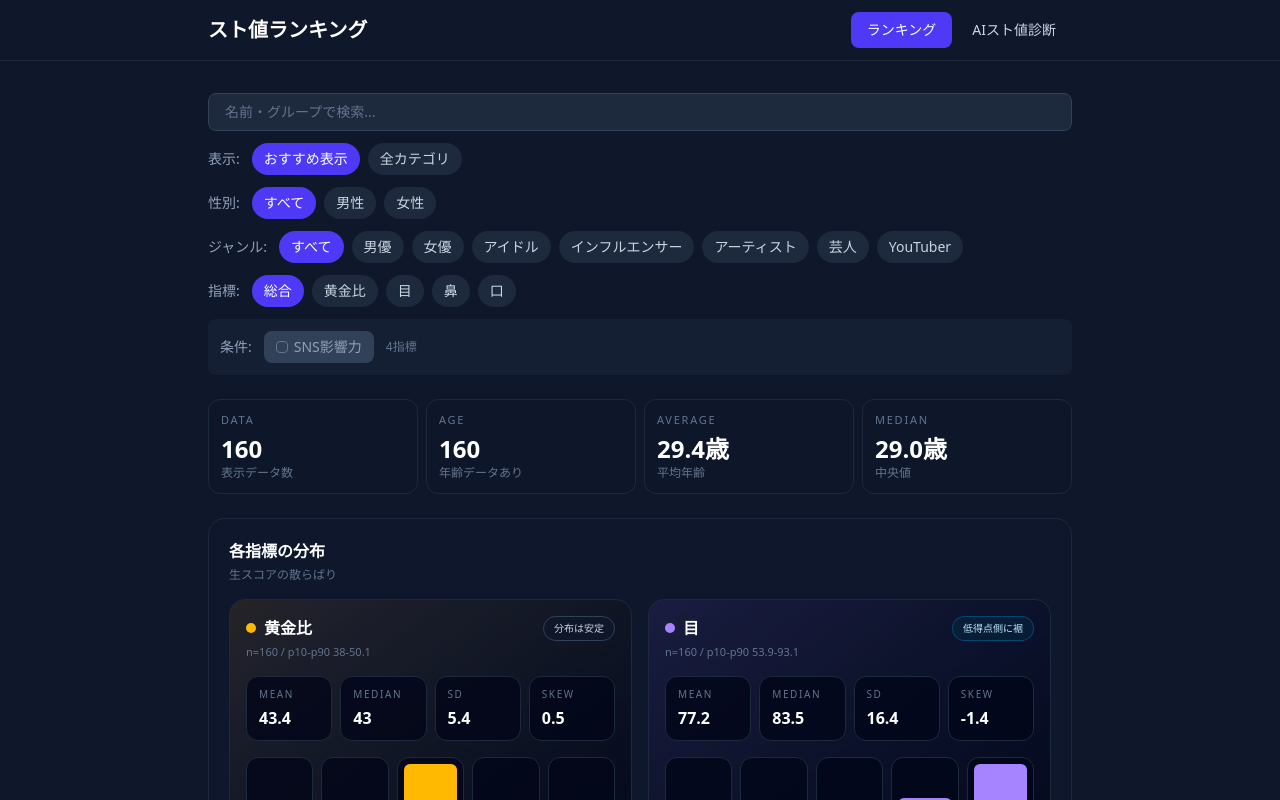
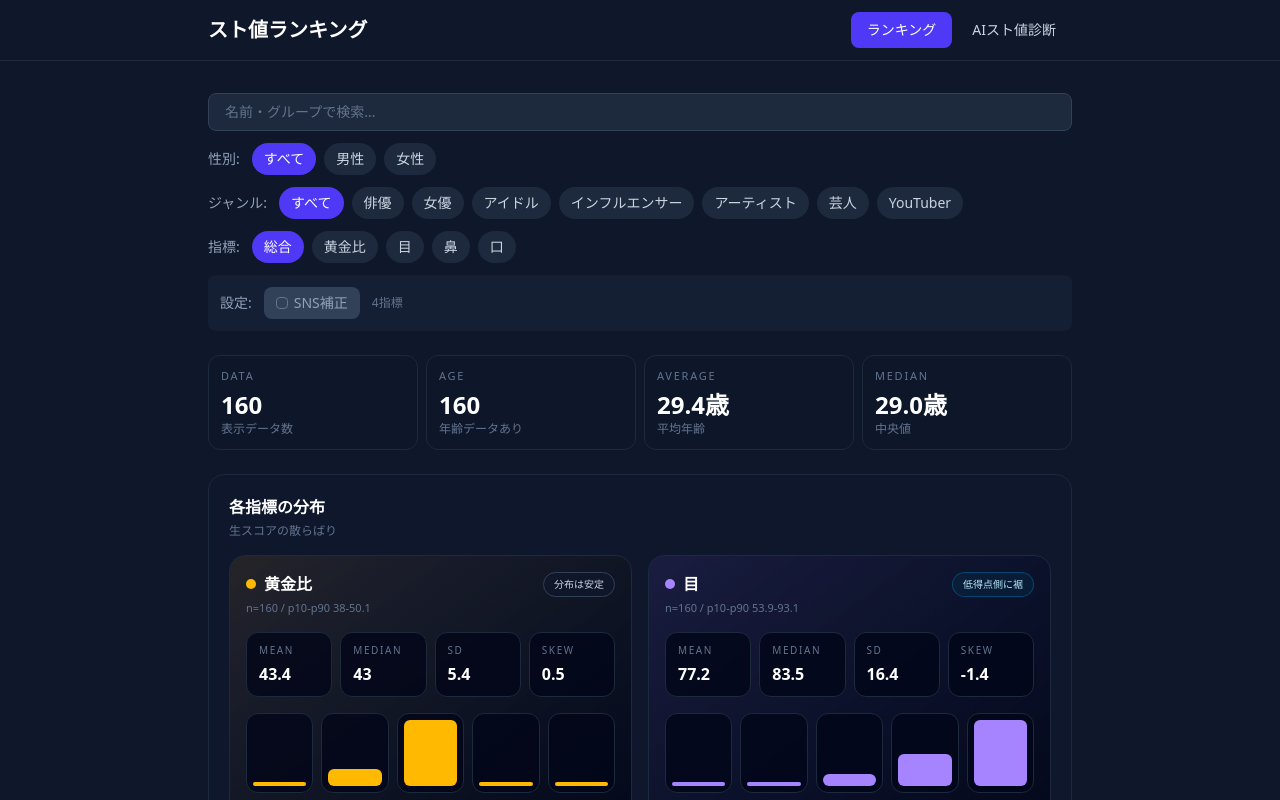
Before and after one commit to jim-auto/charm-ranking-and-lookalike, a React (Vite) app in the folder web/: page /#/ in a window 1280 px wide. Shown: the top 800 px of the page. Built offline with nearby package versions, Linux system fonts and the light colour scheme.

Commit message:
Simplify ranking scope UI

```diff
--- a/web/src/pages/RankingPage.tsx
+++ b/web/src/pages/RankingPage.tsx
@@ -23,13 +23,8 @@ const genderFilters = [
   { value: 'female', label: '女性' },
 ];
 
-const rankingScopes = [
-  { value: 'recommended', label: 'おすすめ表示' },
-  { value: 'all', label: '全カテゴリ' },
-] as const;
-
 const categoryLabels: Record<string, string> = {
-  actor: '男優',
+  actor: '俳優',
   actress: '女優',
   idol: 'アイドル',
   influencer: 'インフルエンサー',
@@ -57,14 +52,6 @@ const categoryOrder = [
   'prowrestler',
   'youtuber',
 ];
-
-type RankingScope = (typeof rankingScopes)[number]['value'];
-
-function filterRecommendedEntries(celebrities: Celebrity[]): Celebrity[] {
-  let list = celebrities.filter((celebrity) => celebrity.faceValidationStatus !== 'rejected');
-  list = list.filter((celebrity) => celebrity.rankingEligible !== false);
-  return list;
-}
 
 function median(values: number[]): number | null {
   if (values.length === 0) return null;
@@ -96,7 +83,6 @@ function sortCategoryValues(a: string, b: string): number {
 
 export default function RankingPage() {
   const [celebrities, setCelebrities] = useState<Celebrity[]>([]);
-  const [rankingScope, setRankingScope] = useState<RankingScope>('recommended');
   const [rankingMetric, setRankingMetric] = useState<RankingMetric>('overall');
   const [genderFilter, setGenderFilter] = useState('');
   const [categoryFilter, setCategoryFilter] = useState('');
@@ -116,35 +102,38 @@ export default function RankingPage() {
 
   useEffect(() => {
     setPage(1);
-  }, [rankingScope, rankingMetric, genderFilter, categoryFilter, searchQuery, useSns]);
+  }, [rankingMetric, genderFilter, categoryFilter, searchQuery, useSns]);
 
-  const siteCelebrities = useMemo(
-    () => filterPublicSiteCelebrities(celebrities),
-    [celebrities]
+  const visibleCelebrities = useMemo(
+    () =>
+      filterPublicSiteCelebrities(celebrities).filter(
+        (celebrity) => celebrity.faceValidationStatus !== 'rejected',
+      ),
+    [celebrities],
   );
 
   const allMetricDistributions = useMemo(
-    () => calculateMetricDistributions(siteCelebrities),
-    [siteCelebrities]
+    () => calculateMetricDistributions(visibleCelebrities),
+    [visibleCelebrities],
   );
 
   const toDeviation = useMemo(() => {
-    if (siteCelebrities.length === 0) return (_score: number, _sns: boolean) => 0;
-    const convFace = createGeneralScoreDeviationConverter(siteCelebrities, 'face');
-    const convFaceSns = createGeneralScoreDeviationConverter(siteCelebrities, 'faceSns');
-    return (score: number, sns: boolean) => {
-      if (sns) return convFaceSns(score);
-      return convFace(score);
-    };
-  }, [siteCelebrities]);
+    if (visibleCelebrities.length === 0) return (_score: number, _sns: boolean) => 0;
+    const convFace = createGeneralScoreDeviationConverter(visibleCelebrities, 'face');
+    const convFaceSns = createGeneralScoreDeviationConverter(visibleCelebrities, 'faceSns');
+    return (score: number, sns: boolean) => (sns ? convFaceSns(score) : convFace(score));
+  }, [visibleCelebrities]);
 
-  const toMetricDeviation = useMemo(() => {
-    return (metric: DetailRankingMetric, rawValue: number) =>
-      calculateMetricDeviation(rawValue, allMetricDistributions[metric]);
-  }, [allMetricDistributions]);
+  const toMetricDeviation = useMemo(
+    () => (metric: DetailRankingMetric, rawValue: number) =>
+      calculateMetricDeviation(rawValue, allMetricDistributions[metric]),
+    [allMetricDistributions],
+  );
 
   const categoryFilters = useMemo(() => {
-    const values = Array.from(new Set(siteCelebrities.map((c) => c.category).filter(Boolean))).sort(sortCategoryValues);
+    const values = Array.from(
+      new Set(visibleCelebrities.map((c) => c.category).filter(Boolean)),
+    ).sort(sortCategoryValues);
     return [
       { value: '', label: 'すべて' },
       ...values.map((value) => ({
@@ -152,65 +141,58 @@ export default function RankingPage() {
         label: categoryLabels[value] ?? value,
       })),
     ];
-  }, [siteCelebrities]);
+  }, [visibleCelebrities]);
 
   const selectedMetric = useMemo(
-    () => rankingMetricOptions.find((option) => option.value === rankingMetric) ?? rankingMetricOptions[0],
-    [rankingMetric]
+    () =>
+      rankingMetricOptions.find((option) => option.value === rankingMetric) ??
+      rankingMetricOptions[0],
+    [rankingMetric],
   );
   const usesOverallScore = isOverallMetric(rankingMetric);
 
   const sorted = useMemo(() => {
-      let list =
-      rankingScope === 'recommended'
-        ? filterRecommendedEntries(siteCelebrities)
-        : siteCelebrities.filter((celebrity) => celebrity.faceValidationStatus !== 'rejected');
-    if (genderFilter) list = list.filter((c) => c.gender === genderFilter);
-    if (categoryFilter) list = list.filter((c) => c.category === categoryFilter);
+    let list = [...visibleCelebrities];
+
+    if (genderFilter) list = list.filter((celebrity) => celebrity.gender === genderFilter);
+    if (categoryFilter) list = list.filter((celebrity) => celebrity.category === categoryFilter);
     if (searchQuery) {
       const q = searchQuery.toLowerCase();
-      list = list.filter((c) =>
-        c.name.toLowerCase().includes(q) ||
-        (c.group && c.group.toLowerCase().includes(q))
+      list = list.filter(
+        (celebrity) =>
+          celebrity.name.toLowerCase().includes(q) ||
+          (celebrity.group && celebrity.group.toLowerCase().includes(q)),
       );
     }
     if (!usesOverallScore) {
       list = list.filter((celebrity) => typeof celebrity.details?.[rankingMetric] === 'number');
     }
+
     list.sort((a, b) => {
       const aValue = getRankingMetricValue(a, rankingMetric, false, useSns);
       const bValue = getRankingMetricValue(b, rankingMetric, false, useSns);
       return bValue - aValue;
     });
+
     return list;
-  }, [
-    siteCelebrities,
-    rankingScope,
-    rankingMetric,
-    genderFilter,
-    categoryFilter,
-    searchQuery,
-    useSns,
-  ]);
+  }, [visibleCelebrities, genderFilter, categoryFilter, searchQuery, rankingMetric, useSns, usesOverallScore]);
 
   const summary = useMemo(() => {
     const ages = sorted
-      .map((c) => c.age)
+      .map((celebrity) => celebrity.age)
       .filter((age): age is number => typeof age === 'number');
-    const averageAge =
-      ages.length > 0 ? ages.reduce((sum, age) => sum + age, 0) / ages.length : null;
 
     return {
       total: sorted.length,
       ageCount: ages.length,
-      averageAge,
+      averageAge: ages.length > 0 ? ages.reduce((sum, age) => sum + age, 0) / ages.length : null,
       medianAge: median(ages),
     };
   }, [sorted]);
 
   const filteredMetricDistributions = useMemo(
     () => calculateMetricDistributions(sorted),
-    [sorted]
+    [sorted],
   );
 
   const totalPages = Math.ceil(sorted.length / perPage);
@@ -230,52 +212,35 @@ export default function RankingPage() {
       </div>
 
       <div className="mb-3 flex flex-wrap items-center gap-2">
-        <span className="mr-1 text-sm text-slate-400">表示:</span>
-        {rankingScopes.map((scope) => (
+        <span className="mr-1 text-sm text-slate-400">性別:</span>
+        {genderFilters.map((filter) => (
           <button
-            key={scope.value}
-            onClick={() => setRankingScope(scope.value)}
+            key={filter.value}
+            onClick={() => setGenderFilter(filter.value)}
             className={`rounded-full px-3 py-1.5 text-sm font-medium transition-colors ${
-              rankingScope === scope.value
+              genderFilter === filter.value
                 ? 'bg-indigo-600 text-white'
                 : 'bg-slate-800 text-slate-300 hover:bg-slate-700'
             }`}
           >
-            {scope.label}
-          </button>
-        ))}
-      </div>
-
-      <div className="mb-3 flex flex-wrap items-center gap-2">
-        <span className="mr-1 text-sm text-slate-400">性別:</span>
-        {genderFilters.map((g) => (
-          <button
-            key={g.value}
-            onClick={() => setGenderFilter(g.value)}
-            className={`rounded-full px-3 py-1.5 text-sm font-medium transition-colors ${
-              genderFilter === g.value
-                ? 'bg-indigo-600 text-white'
-                : 'bg-slate-800 text-slate-300 hover:bg-slate-700'
-            }`}
-          >
-            {g.label}
+            {filter.label}
           </button>
         ))}
       </div>
 
       <div className="mb-3 flex flex-wrap items-center gap-2">
         <span className="mr-1 text-sm text-slate-400">ジャンル:</span>
-        {categoryFilters.map((cat) => (
+        {categoryFilters.map((filter) => (
           <button
-            key={cat.value}
-            onClick={() => setCategoryFilter(cat.value)}
+            key={filter.value}
+            onClick={() => setCategoryFilter(filter.value)}
             className={`rounded-full px-3 py-1.5 text-sm font-medium transition-colors ${
-              categoryFilter === cat.value
+              categoryFilter === filter.value
                 ? 'bg-indigo-600 text-white'
                 : 'bg-slate-800 text-slate-300 hover:bg-slate-700'
             }`}
           >
-            {cat.label}
+            {filter.label}
           </button>
         ))}
       </div>
@@ -299,7 +264,7 @@ export default function RankingPage() {
       </div>
 
       <div className="mb-6 flex flex-wrap items-center gap-3 rounded-lg bg-slate-800/50 p-3">
-        <span className="text-sm text-slate-400">条件:</span>
+        <span className="text-sm text-slate-400">設定:</span>
 
         <button
           onClick={() => setUseSns(!useSns)}
@@ -312,18 +277,22 @@ export default function RankingPage() {
               : 'cursor-not-allowed bg-slate-800 text-slate-600'
           }`}
         >
-          <span className={`inline-block h-3 w-3 rounded-sm border ${
-            usesOverallScore && useSns ? 'border-white bg-white' : 'border-slate-500'
-          }`}>
+          <span
+            className={`inline-block h-3 w-3 rounded-sm border ${
+              usesOverallScore && useSns ? 'border-white bg-white' : 'border-slate-500'
+            }`}
+          >
             {usesOverallScore && useSns && (
-              <span className="block text-center text-xs font-bold leading-3 text-emerald-600">✓</span>
+              <span className="block text-center text-xs font-bold leading-3 text-emerald-600">
+                ✓
+              </span>
             )}
           </span>
-          SNS影響力
+          SNS補正
         </button>
 
         <span className="text-xs text-slate-500">
-          {!usesOverallScore && `${selectedMetric.label}の単体ランキング`}
+          {!usesOverallScore && `${selectedMetric.label}の単独ランキング`}
           {usesOverallScore && !useSns && '4指標'}
           {usesOverallScore && useSns && '4指標 70% + SNS 30%'}
         </span>
@@ -337,7 +306,9 @@ export default function RankingPage() {
         </div>
         <div className="rounded-xl border border-slate-800 bg-slate-900/70 px-3 py-3">
           <div className="text-[11px] uppercase tracking-[0.16em] text-slate-500">Age</div>
-          <div className="mt-1 text-xl font-semibold text-white sm:text-2xl">{summary.ageCount}</div>
+          <div className="mt-1 text-xl font-semibold text-white sm:text-2xl">
+            {summary.ageCount}
+          </div>
           <div className="text-xs text-slate-500">年齢データあり</div>
         </div>
         <div className="rounded-xl border border-slate-800 bg-slate-900/70 px-3 py-3">
@@ -365,18 +336,18 @@ export default function RankingPage() {
       ) : (
         <>
           <div className="space-y-2.5 sm:space-y-3">
-            {paged.map((celeb, i) => (
+            {paged.map((celebrity, index) => (
               <CelebrityCard
-                key={celeb.id}
-                celebrity={celeb}
-                rank={rankOffset + i + 1}
+                key={celebrity.id}
+                celebrity={celebrity}
+                rank={rankOffset + index + 1}
                 metric={rankingMetric}
                 metricDeviation={
                   isOverallMetric(rankingMetric)
                     ? null
                     : toMetricDeviation(
                         rankingMetric,
-                        getRankingMetricValue(celeb, rankingMetric, false, false)
+                        getRankingMetricValue(celebrity, rankingMetric, false, false),
                       )
                 }
                 useSns={useSns}
@@ -390,7 +361,7 @@ export default function RankingPage() {
             <div className="mt-6 flex items-center justify-center gap-2">
               <button
                 onClick={() => {
-                  setPage((p) => Math.max(1, p - 1));
+                  setPage((current) => Math.max(1, current - 1));
                   window.scrollTo(0, 0);
                 }}
                 disabled={page === 1}
@@ -416,7 +387,7 @@ export default function RankingPage() {
               ))}
               <button
                 onClick={() => {
-                  setPage((p) => Math.min(totalPages, p + 1));
+                  setPage((current) => Math.min(totalPages, current + 1));
                   window.scrollTo(0, 0);
                 }}
                 disabled={page === totalPages}
```
